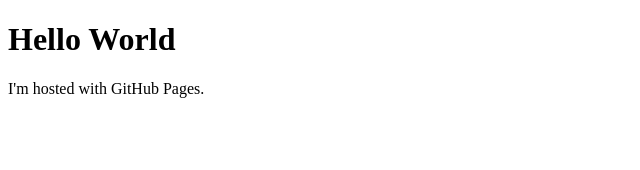
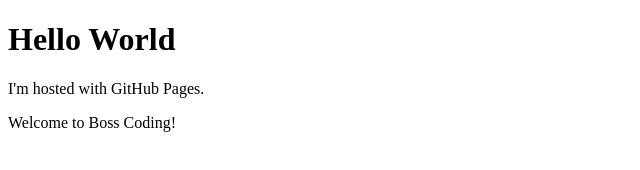
Before and after one commit to bosscoder88/bosscoder88.github.io, a plain HTML site: page index.html in a window 1280 px wide. Shown: the whole page, without its empty margins (0-640 px from the left). Drawn offline with Linux system fonts and the light colour scheme.

Commit message:
Update index.html

```diff
--- a/index.html
+++ b/index.html
@@ -3,5 +3,6 @@
 <body>
 <h1>Hello World</h1>
 <p>I'm hosted with GitHub Pages.</p>
+<p>Welcome to Boss Coding!</p>
 </body>
 </html>
```
